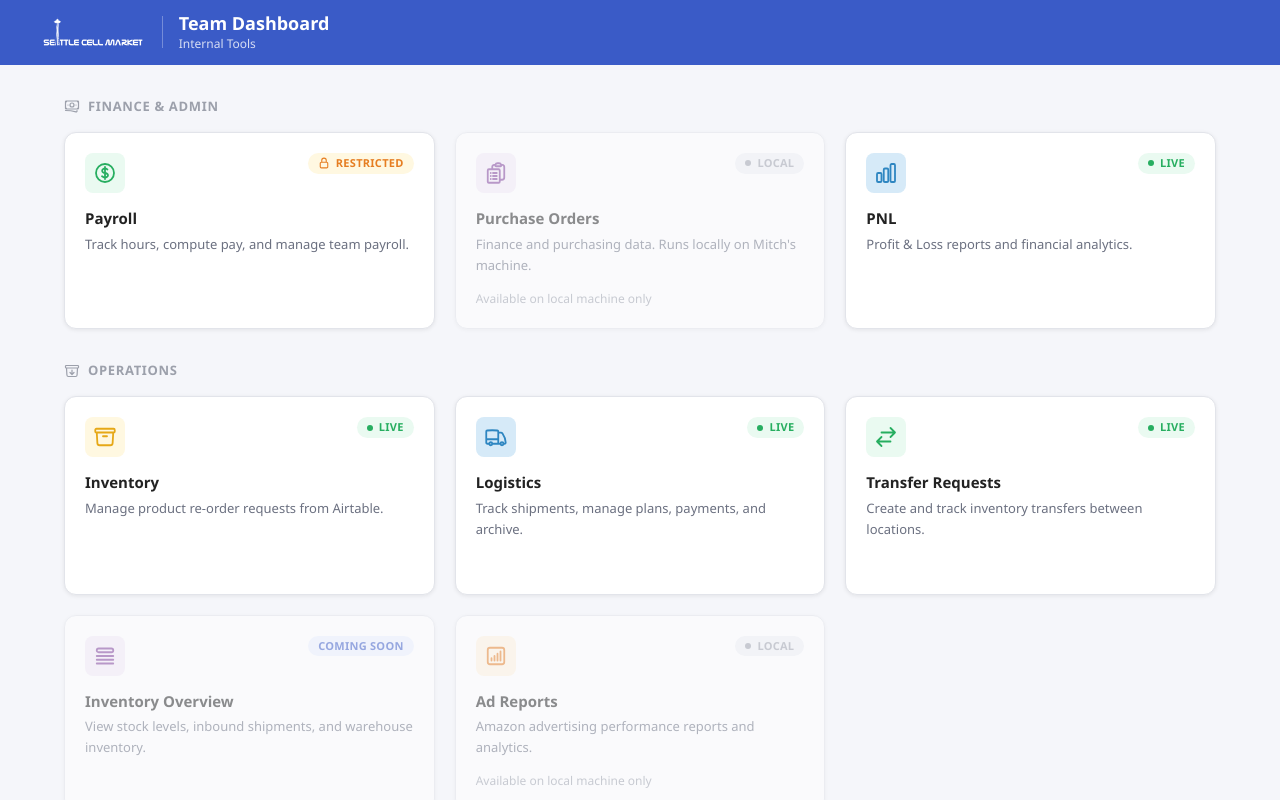
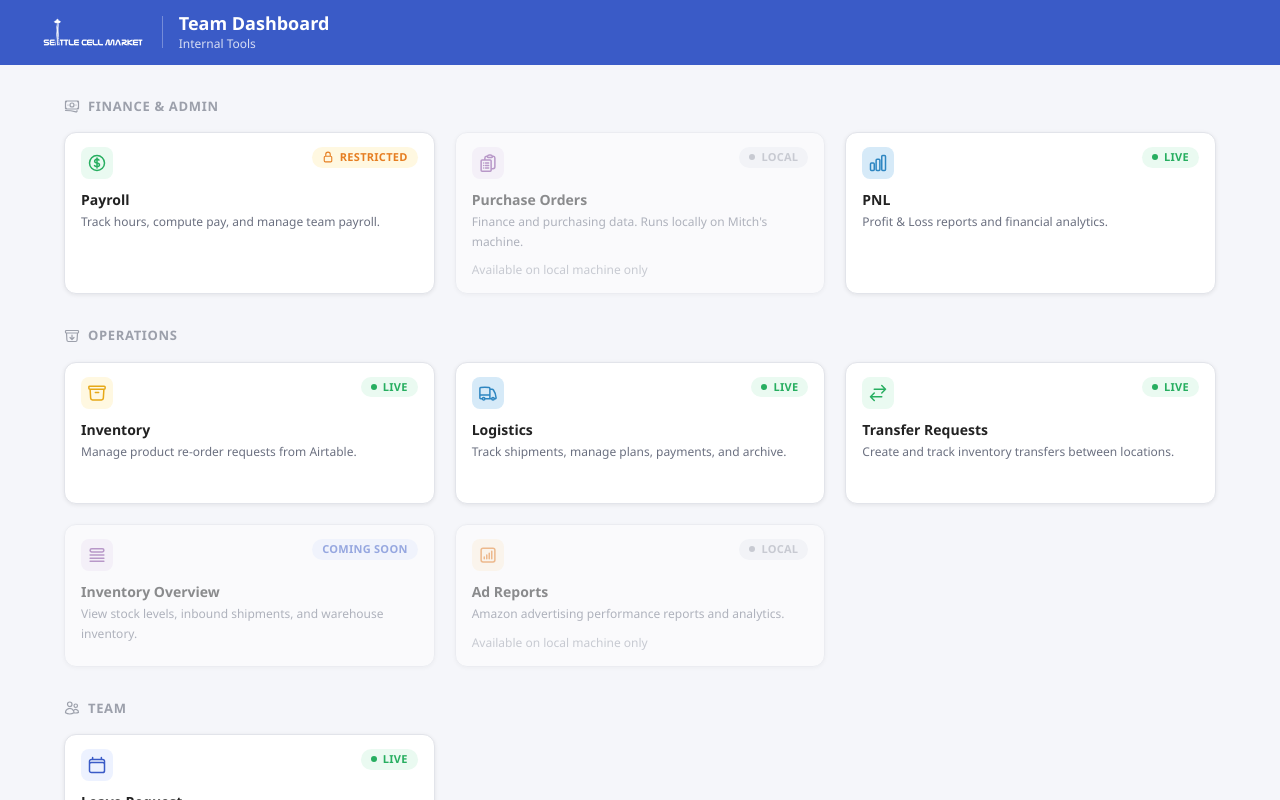
Before and after one commit to june648/scm-dashboard, a Next.js app: page / in a window 1280 px wide. Shown: the top 800 px of the page. Built offline with nearby package versions, Linux system fonts and the light colour scheme.

Commit message:
Compact dashboard cards - reduce padding, icon size, and spacing
Co-Authored-By: Claude Opus 4.6 (1M context) <noreply@anthropic.com>

```diff
--- a/app/page.tsx
+++ b/app/page.tsx
@@ -36,7 +36,7 @@ const sections: Section[] = [
         description: "Track hours, compute pay, and manage team payroll.",
         url: "https://master-time-sheet-pay-client-june648s-projects.vercel.app",
         icon: (
-          <svg viewBox="0 0 24 24" fill="none" stroke="currentColor" strokeWidth={1.8} className="h-6 w-6">
+          <svg viewBox="0 0 24 24" fill="none" stroke="currentColor" strokeWidth={1.8} className="h-5 w-5">
             <path strokeLinecap="round" strokeLinejoin="round" d="M12 6v12m-3-2.818.879.659c1.171.879 3.07.879 4.242 0 1.172-.879 1.172-2.303 0-3.182C13.536 12.219 12.768 12 12 12c-.725 0-1.45-.22-2.003-.659-1.106-.879-1.106-2.303 0-3.182s2.9-.879 4.006 0l.415.33M21 12a9 9 0 11-18 0 9 9 0 0118 0z" />
           </svg>
         ),
@@ -49,7 +49,7 @@ const sections: Section[] = [
         description: "Finance and purchasing data. Runs locally on Mitch's machine.",
         url: null,
         icon: (
-          <svg viewBox="0 0 24 24" fill="none" stroke="currentColor" strokeWidth={1.8} className="h-6 w-6">
+          <svg viewBox="0 0 24 24" fill="none" stroke="currentColor" strokeWidth={1.8} className="h-5 w-5">
             <path strokeLinecap="round" strokeLinejoin="round" d="M9 12h3.75M9 15h3.75M9 18h3.75m3 .75H18a2.25 2.25 0 002.25-2.25V6.108c0-1.135-.845-2.098-1.976-2.192a48.424 48.424 0 00-1.123-.08m-5.801 0c-.065.21-.1.433-.1.664 0 .414.336.75.75.75h4.5a.75.75 0 00.75-.75 2.25 2.25 0 00-.1-.664m-5.8 0A2.251 2.251 0 0113.5 2.25H15a2.25 2.25 0 012.15 1.586m-5.8 0c-.376.023-.75.05-1.124.08C9.095 4.01 8.25 4.973 8.25 6.108V8.25m0 0H4.875c-.621 0-1.125.504-1.125 1.125v11.25c0 .621.504 1.125 1.125 1.125h9.75c.621 0 1.125-.504 1.125-1.125V9.375c0-.621-.504-1.125-1.125-1.125H8.25zM6.75 12h.008v.008H6.75V12zm0 3h.008v.008H6.75V15zm0 3h.008v.008H6.75V18z" />
           </svg>
         ),
@@ -62,7 +62,7 @@ const sections: Section[] = [
         description: "Profit & Loss reports and financial analytics.",
         url: "https://scm-pnl.vercel.app",
         icon: (
-          <svg viewBox="0 0 24 24" fill="none" stroke="currentColor" strokeWidth={1.8} className="h-6 w-6">
+          <svg viewBox="0 0 24 24" fill="none" stroke="currentColor" strokeWidth={1.8} className="h-5 w-5">
             <path strokeLinecap="round" strokeLinejoin="round" d="M3 13.125C3 12.504 3.504 12 4.125 12h2.25c.621 0 1.125.504 1.125 1.125v6.75C7.5 20.496 6.996 21 6.375 21h-2.25A1.125 1.125 0 013 19.875v-6.75zM9.75 8.625c0-.621.504-1.125 1.125-1.125h2.25c.621 0 1.125.504 1.125 1.125v11.25c0 .621-.504 1.125-1.125 1.125h-2.25a1.125 1.125 0 01-1.125-1.125V8.625zM16.5 4.125c0-.621.504-1.125 1.125-1.125h2.25C20.496 3 21 3.504 21 4.125v15.75c0 .621-.504 1.125-1.125 1.125h-2.25a1.125 1.125 0 01-1.125-1.125V4.125z" />
           </svg>
         ),
@@ -85,7 +85,7 @@ const sections: Section[] = [
         description: "Manage product re-order requests from Airtable.",
         url: "https://reorder-request-app.vercel.app",
         icon: (
-          <svg viewBox="0 0 24 24" fill="none" stroke="currentColor" strokeWidth={1.8} className="h-6 w-6">
+          <svg viewBox="0 0 24 24" fill="none" stroke="currentColor" strokeWidth={1.8} className="h-5 w-5">
             <path strokeLinecap="round" strokeLinejoin="round" d="M20.25 7.5l-.625 10.632a2.25 2.25 0 01-2.247 2.118H6.622a2.25 2.25 0 01-2.247-2.118L3.75 7.5M10 11.25h4M3.375 7.5h17.25c.621 0 1.125-.504 1.125-1.125v-1.5c0-.621-.504-1.125-1.125-1.125H3.375c-.621 0-1.125.504-1.125 1.125v1.5c0 .621.504 1.125 1.125 1.125z" />
           </svg>
         ),
@@ -98,7 +98,7 @@ const sections: Section[] = [
         description: "Track shipments, manage plans, payments, and archive.",
         url: "https://scm-shipment-tracker.vercel.app",
         icon: (
-          <svg viewBox="0 0 24 24" fill="none" stroke="currentColor" strokeWidth={1.8} className="h-6 w-6">
+          <svg viewBox="0 0 24 24" fill="none" stroke="currentColor" strokeWidth={1.8} className="h-5 w-5">
             <path strokeLinecap="round" strokeLinejoin="round" d="M8.25 18.75a1.5 1.5 0 01-3 0m3 0a1.5 1.5 0 00-3 0m3 0h6m-9 0H3.375a1.125 1.125 0 01-1.125-1.125V14.25m17.25 4.5a1.5 1.5 0 01-3 0m3 0a1.5 1.5 0 00-3 0m3 0h1.125c.621 0 1.129-.504 1.09-1.124a17.902 17.902 0 00-3.213-9.193 2.056 2.056 0 00-1.58-.86H14.25M16.5 18.75h-2.25m0-11.177v-.958c0-.568-.422-1.048-.987-1.106a48.554 48.554 0 00-10.026 0 1.106 1.106 0 00-.987 1.106v7.635m12-6.677v6.677m0 4.5v-4.5m0 0h-12" />
           </svg>
         ),
@@ -111,7 +111,7 @@ const sections: Section[] = [
         description: "Create and track inventory transfers between locations.",
         url: "https://transfer-request-app-three.vercel.app",
         icon: (
-          <svg viewBox="0 0 24 24" fill="none" stroke="currentColor" strokeWidth={1.8} className="h-6 w-6">
+          <svg viewBox="0 0 24 24" fill="none" stroke="currentColor" strokeWidth={1.8} className="h-5 w-5">
             <path strokeLinecap="round" strokeLinejoin="round" d="M7.5 21L3 16.5m0 0L7.5 12M3 16.5h13.5m0-13.5L21 7.5m0 0L16.5 12M21 7.5H7.5" />
           </svg>
         ),
@@ -124,7 +124,7 @@ const sections: Section[] = [
         description: "View stock levels, inbound shipments, and warehouse inventory.",
         url: null,
         icon: (
-          <svg viewBox="0 0 24 24" fill="none" stroke="currentColor" strokeWidth={1.8} className="h-6 w-6">
+          <svg viewBox="0 0 24 24" fill="none" stroke="currentColor" strokeWidth={1.8} className="h-5 w-5">
             <path strokeLinecap="round" strokeLinejoin="round" d="M3.75 12h16.5m-16.5 3.75h16.5M3.75 19.5h16.5M5.625 4.5h12.75a1.875 1.875 0 010 3.75H5.625a1.875 1.875 0 010-3.75z" />
           </svg>
         ),
@@ -137,7 +137,7 @@ const sections: Section[] = [
         description: "Amazon advertising performance reports and analytics.",
         url: null,
         icon: (
-          <svg viewBox="0 0 24 24" fill="none" stroke="currentColor" strokeWidth={1.8} className="h-6 w-6">
+          <svg viewBox="0 0 24 24" fill="none" stroke="currentColor" strokeWidth={1.8} className="h-5 w-5">
             <path strokeLinecap="round" strokeLinejoin="round" d="M7.5 14.25v2.25m3-4.5v4.5m3-6.75v6.75m3-9v9M6 20.25h12A2.25 2.25 0 0020.25 18V6A2.25 2.25 0 0018 3.75H6A2.25 2.25 0 003.75 6v12A2.25 2.25 0 006 20.25z" />
           </svg>
         ),
@@ -160,7 +160,7 @@ const sections: Section[] = [
         description: "Submit your leave application — vacation, sick leave, or time off.",
         url: "https://airtable.com/app3dNHI3leMmVU0P/pagCRjX0hwsdAUpSU/form",
         icon: (
-          <svg viewBox="0 0 24 24" fill="none" stroke="currentColor" strokeWidth={1.8} className="h-6 w-6">
+          <svg viewBox="0 0 24 24" fill="none" stroke="currentColor" strokeWidth={1.8} className="h-5 w-5">
             <path strokeLinecap="round" strokeLinejoin="round" d="M6.75 3v2.25M17.25 3v2.25M3 18.75V7.5a2.25 2.25 0 012.25-2.25h13.5A2.25 2.25 0 0121 7.5v11.25m-18 0A2.25 2.25 0 005.25 21h13.5A2.25 2.25 0 0021 18.75m-18 0v-7.5A2.25 2.25 0 015.25 9h13.5A2.25 2.25 0 0121 11.25v7.5" />
           </svg>
         ),
@@ -361,7 +361,7 @@ function AppCardComponent({
     <Tag
       {...tagProps}
       onClick={handleClick}
-      className={`group block rounded-[var(--radius-lg)] border bg-white p-5 transition-all duration-150 ${
+      className={`group block rounded-[var(--radius-lg)] border bg-white px-4 py-3.5 transition-all duration-150 ${
         isClickable
           ? "cursor-pointer hover:-translate-y-0.5"
           : isDisabled
@@ -391,7 +391,7 @@ function AppCardComponent({
     >
       <div className="flex items-start justify-between">
         <div
-          className="flex h-10 w-10 items-center justify-center rounded-[var(--radius-md)]"
+          className="flex h-8 w-8 items-center justify-center rounded-[var(--radius-md)]"
           style={{ background: app.accentBg, color: app.accentColor }}
         >
           {app.icon}
@@ -399,18 +399,18 @@ function AppCardComponent({
         <StatusBadge status={app.status} />
       </div>
 
-      <div className="mt-3.5">
-        <h2 className="text-[15px] font-semibold" style={{ color: "var(--foreground)" }}>
+      <div className="mt-2.5">
+        <h2 className="text-[14px] font-semibold" style={{ color: "var(--foreground)" }}>
           {app.name}
         </h2>
-        <p className="mt-1 text-[13px] leading-relaxed" style={{ color: "var(--gray-500)" }}>
+        <p className="mt-0.5 text-[12px] leading-relaxed" style={{ color: "var(--gray-500)" }}>
           {app.description}
         </p>
       </div>
 
       {isClickable && !isRestricted && (
         <div
-          className="mt-3.5 flex items-center gap-1.5 text-[13px] font-medium opacity-0 transition-opacity group-hover:opacity-100"
+          className="mt-2.5 flex items-center gap-1.5 text-[12px] font-medium opacity-0 transition-opacity group-hover:opacity-100"
           style={{ color: app.accentColor }}
         >
           Open App
@@ -422,7 +422,7 @@ function AppCardComponent({
 
       {isRestricted && (
         <div
-          className="mt-3.5 flex items-center gap-1.5 text-[13px] font-medium opacity-0 transition-opacity group-hover:opacity-100"
+          className="mt-2.5 flex items-center gap-1.5 text-[12px] font-medium opacity-0 transition-opacity group-hover:opacity-100"
           style={{ color: app.accentColor }}
         >
           Unlock & Open
@@ -433,7 +433,7 @@ function AppCardComponent({
       )}
 
       {isLocal && (
-        <div className="mt-3.5 text-[12px]" style={{ color: "var(--gray-400)" }}>
+        <div className="mt-2.5 text-[12px]" style={{ color: "var(--gray-400)" }}>
           Available on local machine only
         </div>
       )}
```
